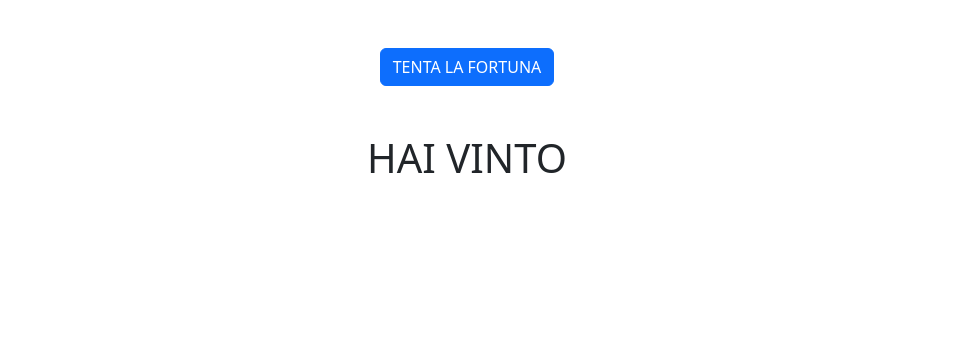
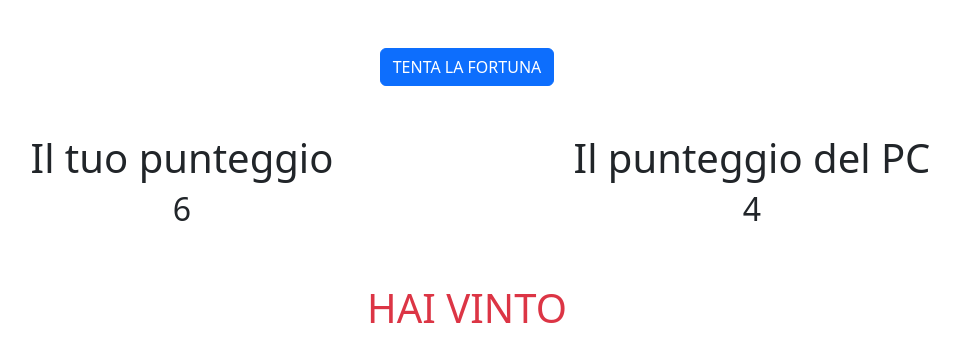
Before and after one commit to diruocco-aniellomarco/js-mail-dadi, a plain HTML site: page dadi/index.html in a window 1280 px wide. Both pictures are taken after a click on the button "TENTA LA FORTUNA". Shown: the whole page, without its empty margins (173-1133 px from the left). Drawn offline with nearby package versions, Linux system fonts and the light colour scheme.

Commit message:
Fix pareggio

```diff
--- a/dadi/index.html
+++ b/dadi/index.html
@@ -13,7 +13,18 @@
     <div class="container text-center">
         <button id="button" type="button" class="btn btn-primary my-5">TENTA LA FORTUNA</button>
 
-        <h1 id="risultato"></h1>
+        <div class="row ">
+            <div class="col">
+                <div class="h1">Il tuo punteggio</div>
+                <div id="userpoint" class="h2"></div>
+            </div>
+            <div class="col">
+                <div class="h1">Il punteggio del PC</div>
+                <div id="pcpoint" class="h2"></div>
+            </div>
+        </div>
+
+        <h1 id="risultato" class="my-5 text-danger"></h1>
     </div>
 
 </body>
--- a/dadi/js/main.js
+++ b/dadi/js/main.js
@@ -1,15 +1,34 @@
 const risultatoSfida = document.getElementById('risultato');
 const button = document.getElementById('button')
+const userPoint = document.getElementById('userpoint');
+const pcPoint = document.getElementById('pcpoint');
+
 
 
 button.addEventListener('click', function() {
     const user = Math.floor(Math.random() * 6) + 1;
 
-const computer = Math.floor(Math.random() * 6) + 1;
+    const computer = Math.floor(Math.random() * 6) + 1;
 
-const risultato = (user > computer) ? 'HAI VINTO' : 'HAI PERSO';
+    let risultato ='';
 
-console.log(risultato);
+    if (user == computer) {
+        risultato ='PAREGGIO';
+    }
+    if (user > computer) {
+        risultato ='HAI VINTO';
+    }
+    if (user < computer) {
+        risultato ='HAI PERSO';
+    }
 
-risultatoSfida.innerHTML = risultato;
+    // let risultato = 'PAREGGIO'
+
+    // risultato = (user > computer) ? 'HAI VINTO' : 'HAI PERSO';
+
+    console.log(risultato);
+
+    risultatoSfida.innerHTML = risultato;
+    userPoint.innerHTML = user;
+    pcPoint.innerHTML = computer;
 });
```
